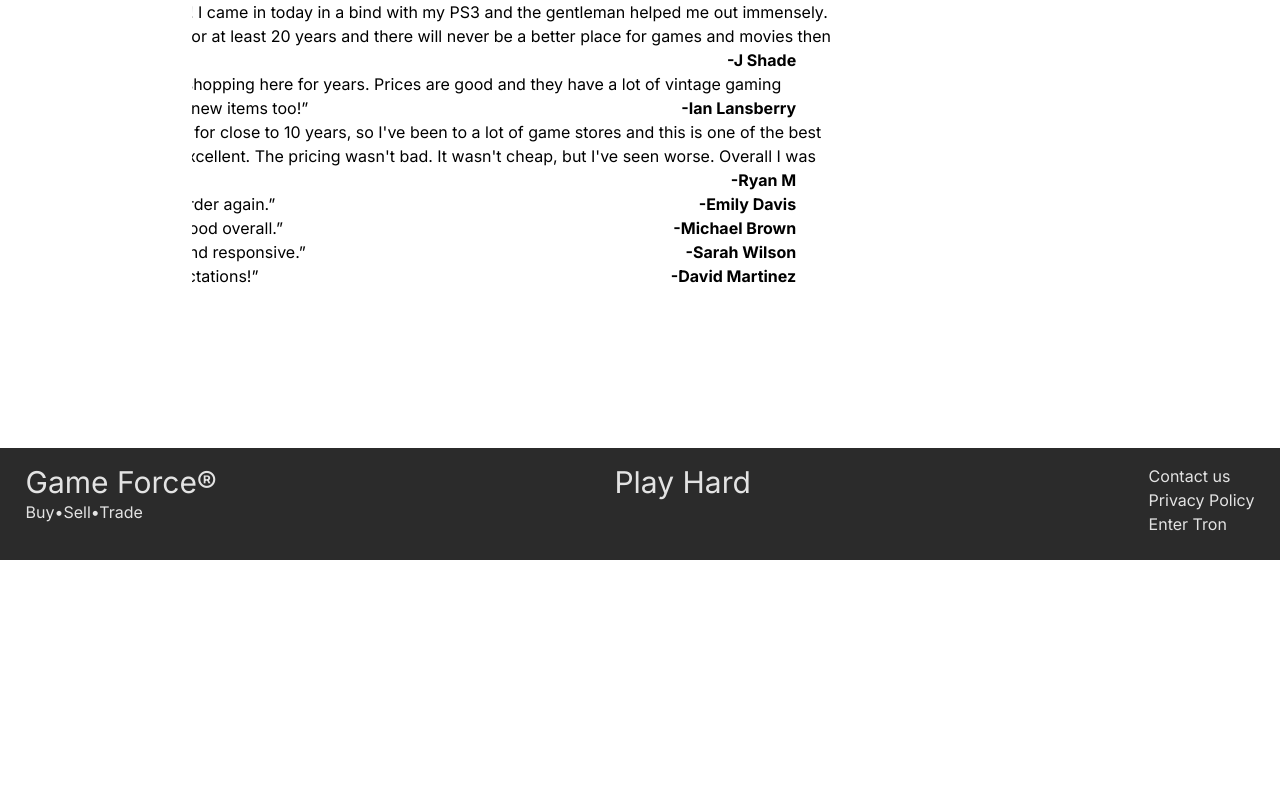
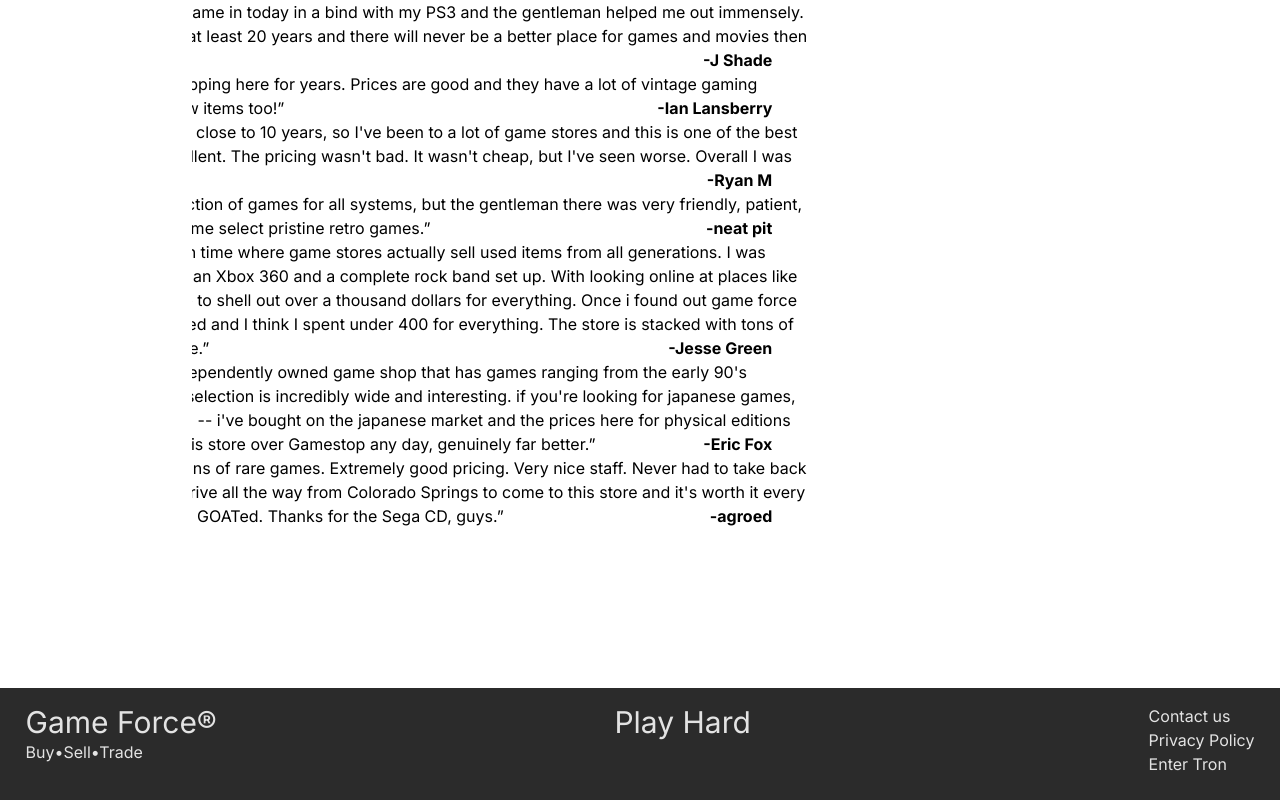
Before and after one commit to ProjectGameForce/ProjectGameForceFE, a Next.js app: page / in a window 1280 px wide. Shown: the part 1250-2050 px from the top of the page. Before the commit the page ends 1810 px from the top, so only its background shows below. Built offline with nearby package versions, Linux system fonts and the light colour scheme; a web font is replaced by a local one.

Commit message:
Content: Added More reviews

```diff
--- a/app/page.tsx
+++ b/app/page.tsx
@@ -32,23 +32,27 @@
 	},
 	{
 		id: 4,
-		name: "Emily Davis",
-		review: "Amazing quality, will definitely order again.",
+		name: "neat pit",
+		review:
+			"They not only had an amazing selection of games for all systems, but the gentleman there was very friendly, patient, and went above and beyond to help me select pristine retro games.",
 	},
 	{
 		id: 5,
-		name: "Michael Brown",
-		review: "Not quite what I expected, but good overall.",
+		name: "Jesse Green",
+		review:
+			"This place is a gem from a forgotten time where game stores actually sell used items from all generations. I was killing myself looking to get ahold of an Xbox 360 and a complete rock band set up. With looking online at places like eBay, it looked like I was gonna have to shell out over a thousand dollars for everything. Once i found out game force still exists, I found everything I needed and I think I spent under 400 for everything. The store is stacked with tons of inventory and the staff was awesome.",
 	},
 	{
 		id: 6,
-		name: "Sarah Wilson",
-		review: "Customer support was helpful and responsive.",
+		name: "Eric Fox",
+		review:
+			"highly recommend. it is a small, independently owned game shop that has games ranging from the early 90's (perhaps earlier) up to modern. the selection is incredibly wide and interesting. if you're looking for japanese games, they have them. good pricing as well -- i've bought on the japanese market and the prices here for physical editions are incredibly reasonable. choose this store over Gamestop any day, genuinely far better.",
 	},
 	{
 		id: 7,
-		name: "David Martinez",
-		review: "The product exceeded my expectations!",
+		name: "agroed",
+		review:
+			"Best selection in the entire state. Tons of rare games. Extremely good pricing. Very nice staff. Never had to take back or resurface a single disc or cart. I drive all the way from Colorado Springs to come to this store and it's worth it every time. Can't wait to go back. Certified GOATed. Thanks for the Sega CD, guys.",
 	},
 ];
 export default function Home() {
```
